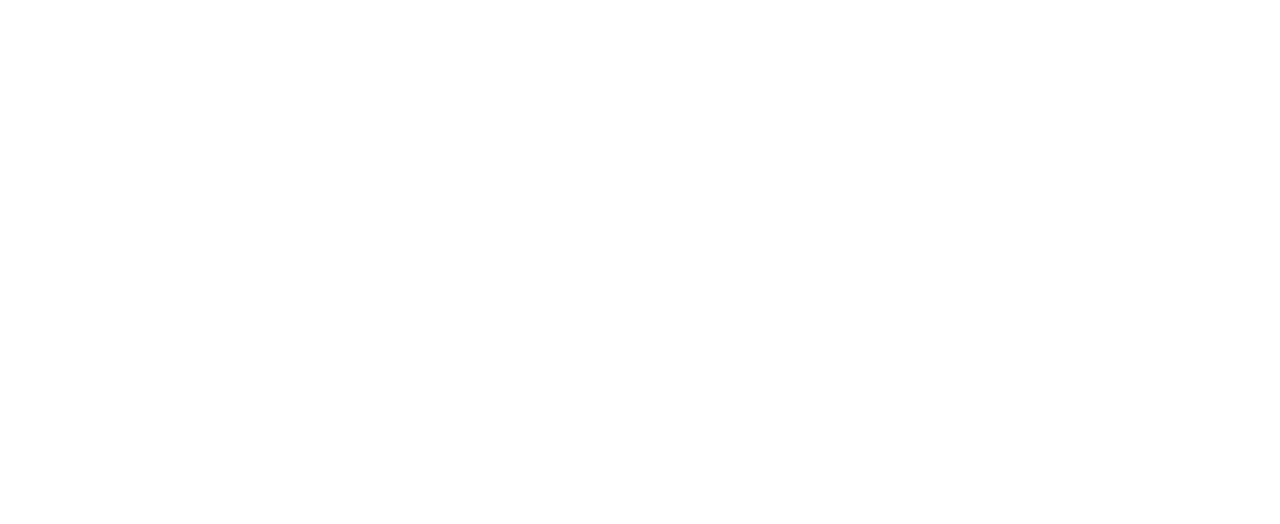
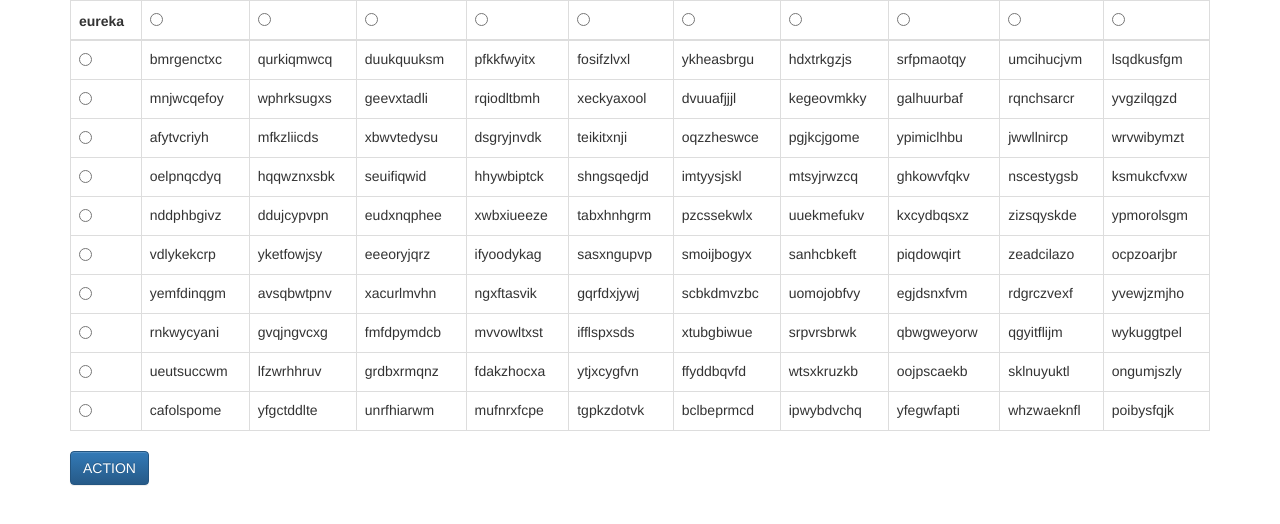
Before and after one commit to JulienVERREC/chaineAleatoire, a website: page index.html in a window 1280 px wide. Drawn offline with nearby package versions, Linux system fonts and the light colour scheme.

Commit message:
add dynamic array in html, add coordonate function , radio buttons

```diff
--- a/index.html
+++ b/index.html
@@ -14,7 +14,10 @@
 	<title>chaineAleatoire</title>
 
 </head>
-<body>
+<body class="container">
+	 <div id = "emplacement"></div>
+
+	 <button class = "btn btn-primary" id = "action" >ACTION</button>
 
 </body>
 </html>
--- a/js/app.js
+++ b/js/app.js
@@ -2,7 +2,7 @@ $(document).ready(function(){
 
     function randomString (nombrecaracteres) {
 
-    	var result = " ";
+    	var resultat = " ";
 		var alphabet = "abcdefghijklmnopqrstuvwxyz";
 		var round = 0;
 
@@ -11,11 +11,11 @@ $(document).ready(function(){
     		round = Math.floor(Math.random() * alphabet.length  );
     		alphabet.charAt();
 
-    		result+=alphabet.charAt(round);
+    		resultat+=alphabet.charAt(round);
 
     	}
 
-    	return result;
+    	return resultat;
 
 
     }
@@ -31,7 +31,7 @@ $(document).ready(function(){
 
     	};
 
-		console.log( maChaineAleatoire );
+		//console.log( maChaineAleatoire );
 
 
     function randomArray ( absisses, ordonnees ) {
@@ -42,9 +42,9 @@ $(document).ready(function(){
 
 	    	for (var i = 0; i < absisses; i++) {
     			for (var j = 0; j < ordonnees ; j++) {
-    				ligne.push(randomString(5));
+    				ligne.push(randomString(10));
     			}
-	    	   	console.log(ligne);
+	    	   	//console.log(ligne);
 	    		tableau.push(ligne);
 	    		ligne = [];
 	    	}
@@ -53,10 +53,94 @@ $(document).ready(function(){
 
     }
 
+    	var monTableau = randomArray(10,10);
 
-    	var monTableau = randomArray(6,6);
+		//console.log(monTableau);
 
-		console.log(monTableau);
+
+    function htmlarray (monTableau){
+
+    	var result = "<table class = 'table table-bordered'>";
+    	result = result + "<thead>";
+    	result = result + "<tr><th>eureka</th>";
+
+
+
+
+    		for (var h = 0 ; h < monTableau.length; h++) {
+    			result = result + " <th><input id = 'x"+ [h] +"' type='radio' name='absisses'></th> ";
+
+    		}
+
+    			result = result + "</tr>"
+
+
+    				result = result + "</thead><tbody>";
+    				result = result + "<tr>";
+
+    				for (var i = 0; i < monTableau.length; i++) {
+    					result = result + " <td><input id = 'y" + [i] +"' type ='radio' name='ordonnees'></td> ";
+
+    					var change = monTableau[i];
+    					for (var j = 0; j < change.length; j++) {
+    					result = result + "<td id = '"+[i]+[j]+"'>" + change[j] +"</td>";
+    					}
+
+    					result = result + "</tr>";
+    				}
+
+
+    				result = result + "</tbody></table>";
+
+    				return result;
+
+    }
+    				var monTableauhtml = htmlarray(monTableau);
+    			    console.log(monTableauhtml);
+
+    			/*	var tablalpha=[];
+
+    				var idalpha= $('td').attr('id');
+    				tablalpha.push(idalpha);
+
+    				console.log(idalpha);
+    				console.log(tablalpha);*/
+
+    	var tableaucoordonnees = [];
+
+    function coordonnees (absisses, ordonnees){
+
+    	var absisses = $("input[name=absisses]:checked").attr("id");
+    	var ordonnees = $("input[name=ordonnees]:checked").attr("id");
+
+    	tableaucoordonnees.push(absisses,ordonnees);
+
+    	console.log(tableaucoordonnees);
+
+    }
+
+
+    		var tablalpha = [];
+
+			var tableauHtml=htmlarray(monTableau);
+			$('#emplacement').append(tableauHtml);
+
+    		//console.log(tableauHtml);
+
+    		$("#action").click(function(){
+
+
+    		coordonnees();
+
+    			if (tableaucoordonnees ) {
+
+    			}
+
+
+
+
+
+    		});
 
 
 
```
